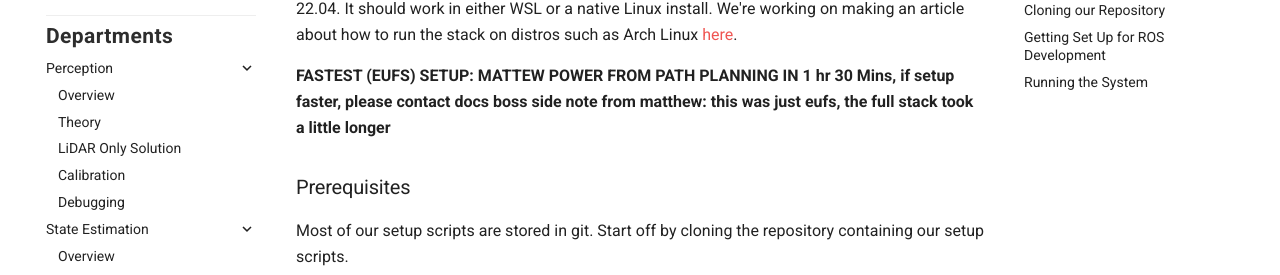
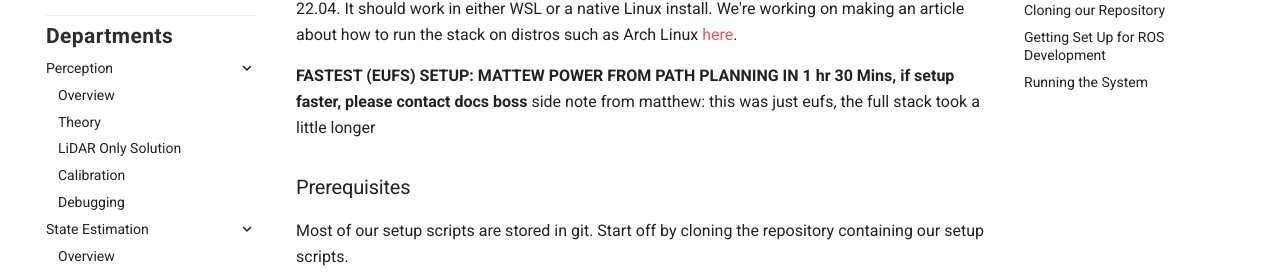
Before and after one commit to FT-Autonomous/ft_docs_2.0, an MkDocs documentation site: the page built from docs/tutorials/Getting_started.md, in a window 1280 px wide. Shown: the part 209-484 px from the top of the page. Built offline with MkDocs 1.6.1 and Material for MkDocs 9.7.7, drawn with Linux system fonts in a browser that asks for light colours.

```diff
--- a/docs/tutorials/Getting_started.md
+++ b/docs/tutorials/Getting_started.md
@@ -3,7 +3,7 @@
 This guide assumes that you are running on some distribution of Ubuntu, preferrably Ubuntu 22.04. It should work in either WSL or a native Linux install. We're working on making an article about how to run the stack on distros such as Arch Linux [here](../tutorials/run_code_not_ubuntu.md).
 
 **FASTEST (EUFS) SETUP: MATTEW POWER FROM PATH PLANNING IN 1 hr 30 Mins, if setup faster, please contact docs boss**
-**side note from matthew: this was just eufs, the full stack took a little longer**
+side note from matthew: this was just eufs, the full stack took a little longer
 
 ### Prerequisites
 
```
